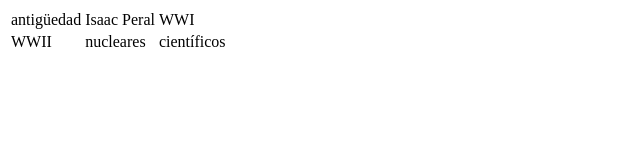
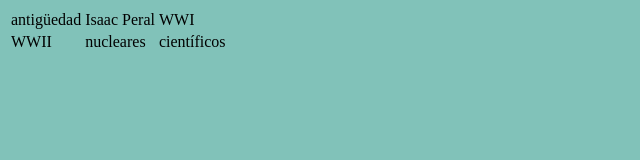
Before and after one commit to vicky-oli/artistas-innovadores, a plain HTML site: page index.html in a window 1280 px wide. Shown: the whole page, without its empty margins (0-640 px from the left). Drawn offline with Linux system fonts and the light colour scheme.

Commit message:
Update index.html

```diff
--- a/index.html
+++ b/index.html
@@ -5,6 +5,8 @@
 <!--Aquí va el encabezado-->
 
 <head>
+
+<body bgcolor='81c2b9'>
 
 <table>
 <tr>
```
